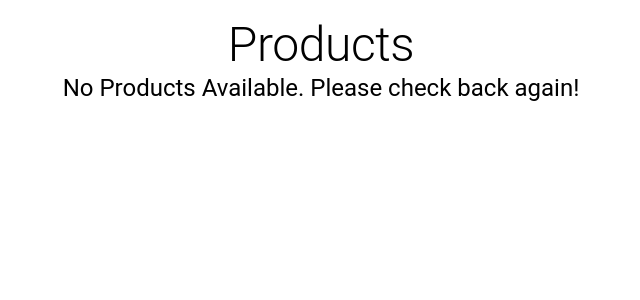
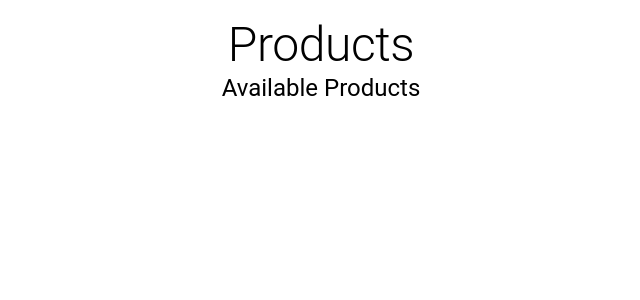
Before and after one commit to kitsi/InTents, a React (Create React App) app in the folder client-side/: page /products in a window 1280 px wide. Shown: the top 300 px of the page, without its empty margins (319-959 px from the left). Built offline with nearby package versions, Linux system fonts and the light colour scheme.

Commit message:
WIP started working on available products story

```diff
--- a/client-side/src/components/ProductsPage/ProductsPage.jsx
+++ b/client-side/src/components/ProductsPage/ProductsPage.jsx
@@ -5,15 +5,17 @@ import React, { useState } from "react";
 import { Typography } from "@mui/material";
 
 function ProductsPage() {
-  const [products, setProducts] = useState([]);
+  const [products, setProducts] = useState([1]);
 
   return (
     <div id="products-page">
       <Typography variant="h2">Products</Typography>
-      {products.length === 0 && (
+      {products.length === 0 ? (
         <Typography variant="h3">
           No Products Available. Please check back again!
         </Typography>
+      ) : (
+        <Typography variant="h3">Available Products</Typography>
       )}
     </div>
   );
```
